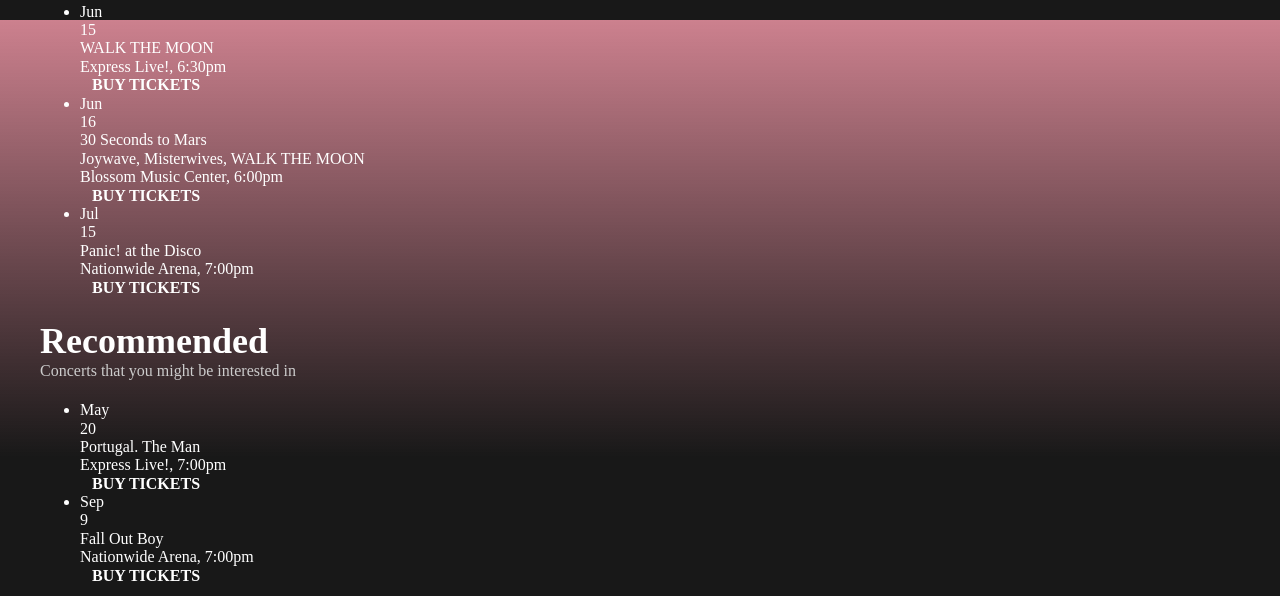
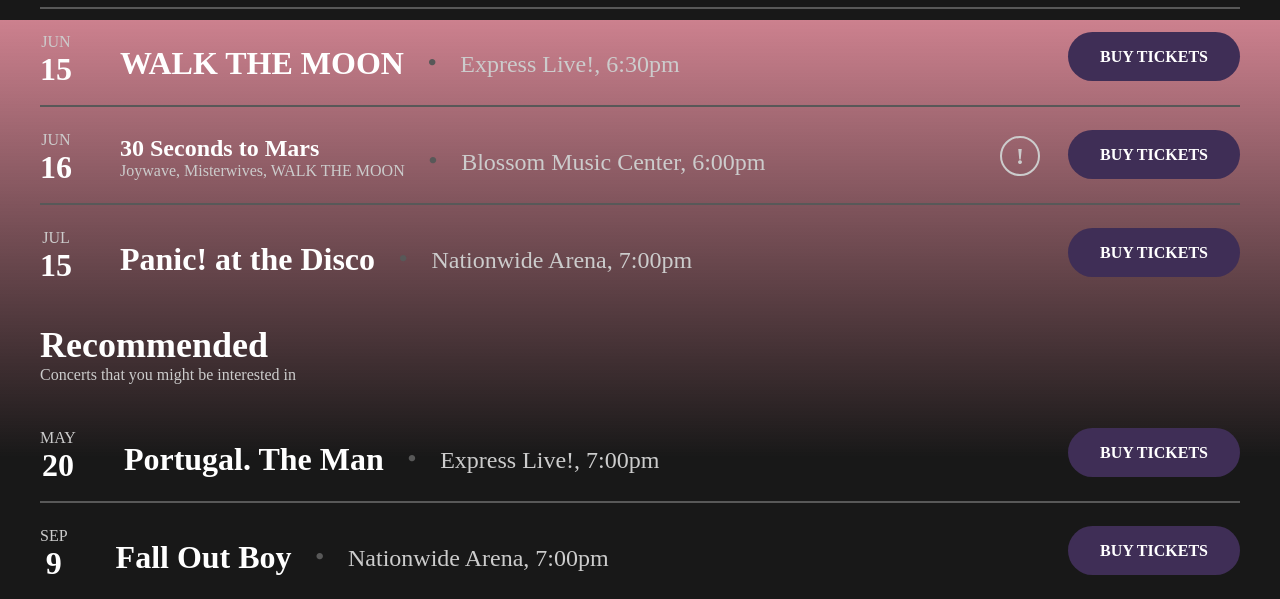
Before and after one commit to MatthewConrad/artist-events, a plain HTML site: page index.html in a window 1280 px wide. Shown: the part 780-1379 px from the top of the page. Drawn offline with Linux system fonts and the light colour scheme; a web font is replaced by a local one.

Commit message:
Adding styling for the event list. Added warning button (but it still needs the tooltip).

```diff
--- a/css/main.css
+++ b/css/main.css
@@ -1,27 +1,28 @@
-html, body{
-    width:100vw;
-    height:100vh;
+html,
+body {
+    width: 100vw;
+    height: 100vh;
 }
 
 body {
     color: #fff;
-    font-family:'Muli';
+    font-family: 'Muli';
     background: linear-gradient(180deg, rgba(154, 3, 30, 0.5) 0%, #181818 54.7%);
     background-repeat: no-repeat;
     background-attachment: fixed;
 }
 
-.background{
-    width:100vw;
+.background {
+    width: 100vw;
     height: 100vh;
 }
 
-.content-wrapper{
+.content-wrapper {
     width: 1200px;
     margin: 0 auto;
 }
 
-.header-btn{
+.header-btn {
     font-weight: 600;
     margin: 0 12px;
 
@@ -38,39 +39,62 @@
     padding: 12px;
 }
 
-.btn__flat {
+.btn-flat {
     color: #ccc;
+}
+
+.btn-primary {
+    background-color: #3F2E56;
+    border-radius: 48px;
+    line-height: 16px;
+    padding: 16px 32px;
+}
+
+.btn-warning {
+    display: inline-block;
+    position: relative;
+    top: 4px;
+    width: 36px;
+    height: 36px;
+
+    font-size: 24px;
+    line-height: 36px;
+    text-align: center;
+
+    border-radius: 24px;
+    border: 2px solid #ccc;
+    padding: 0;
 }
 
 header {
     width: 100%;
-    height:72px;
+    height: 72px;
     background-color: rgba(5, 5, 5, .2);
 }
 
-.user-info{
+.user-info {
     float: left;
 }
 
-.user-info__picture{
+.user-info__picture {
     float: left;
     margin: 12px 0;
     height: 48px;
     width: 48px;
-    border-radius:48px;
+    border-radius: 48px;
     background-color: #ccc;
 }
 
-.user-info__text{
+.user-info__text {
     float: left;
     padding: 16px;
 }
 
-.user-info__name{
-    font-weight:700;
+.user-info__name {
+    font-weight: 700;
 }
 
-.user-info__location{
+.user-info__location {
     font-weight: 400;
     color: #ccc;
 }
@@ -79,73 +103,161 @@
     float: right;
 }
 
-.actions > .header-btn{
+.actions>.header-btn {
     float: left;
     line-height: 72px;
 }
 
 section {
-    width:100%;
-    margin-top:24px;
+    width: 100%;
+    margin-top: 24px;
 }
 
-section:first-of-type{
-    margin-top:48px;
+section:first-of-type {
+    margin-top: 48px;
 }
 
-.section-heading{
-    display:inline-block;
-    width:100%;
+.section-heading {
+    display: inline-block;
+    width: 100%;
 }
 
-.section-heading + *{
-    clear:both;
+.section-heading+* {
+    clear: both;
 }
 
-.section-heading__title{
-    float:left;
+.section-heading__title {
+    float: left;
     font-size: 36px;
     font-weight: 900;
 }
 
-.section-heading__subtitle{
-    clear:both;
-    float:left;
+.section-heading__subtitle {
+    clear: both;
+    float: left;
     font-weight: 400;
     color: #ccc;
 }
 
-.section-heading > .btn {
+.section-heading>.btn {
     float: right;
 }
 
-.artist-list{
+.artist-list {
     display: flex;
     flex-flow: row wrap;
     justify-content: flex-start;
     align-content: flex-start;
 
-    margin-top:24px;
+    margin-top: 24px;
 }
 
-.artist{
-    margin-right:24px;
-    margin-bottom:24px;
+.artist {
+    margin-right: 24px;
+    margin-bottom: 24px;
 }
 
-.artist-image{
+.artist-image {
     width: 144px;
     height: 144px;
     background-color: #ccc;
-    box-shadow: 0px 8px 24px rgba(0,0,0,0.12);
+    box-shadow: 0px 8px 24px rgba(0, 0, 0, 0.12);
 }
 
-.artist-name{
-    padding-top:12px;
+.artist-name {
+    padding-top: 12px;
 
     font-weight: 600px;
     text-align: center;
 
     color: #ccc;
+}
+
+.events-list {
+    list-style: none;
+    padding: 0;
+}
+
+.event {
+    width: 100%;
+    height: 96px;
+    border-bottom: 2px solid #585858;
+}
+
+.event:last-of-type{
+    border: none;
+}
+
+.event:hover{
+    background-color: #202020;
+}
+
+.event-date {
+    float: left;
+    text-align: center;
+    margin-right: 48px;
+    padding-top: 24px;
+}
+
+.event-date__month {
+    color: #ccc;
+    text-transform: uppercase;
+}
+
+.event-date__day {
+    font-size: 32px;
+    font-weight: 900;
+}
+
+.event-info {}
+
+.event-info__name {
+    float: left;
+    font-size: 32px;
+    font-weight: 900;
+    padding-top: 36px;
+}
+
+.event-info__name::after {
+    content: "\2022";
+    color: #585858;
+    font-size: 24px;
+    margin: 0 24px;
+    position: relative;
+    top: -4px;
+}
+
+.event-info__headliner {
+    float: left;
+    font-size: 24px;
+    margin-top: -8px;
+}
+
+.event-info__supporting {
+    float: left;
+    clear: left;
+    font-size: 16px;
+    font-weight: 500;
+    color: #ccc;
+}
+
+.event-info__location {
+    float: left;
+    padding-top: 42px;
+    font-size: 24px;
+    color: #ccc;
 
 }
+
+.event-buttons {
+    float: right;
+    line-height: 96px;
+}
+
+.event-buttons > * {
+    margin: 0 12px;
+}
+
+.event-buttons > *:last-of-type {
+    margin: 0 0 0 12px;
+}
--- a/index.html
+++ b/index.html
@@ -30,7 +30,7 @@
 				<section id="artists">
 					<div class="section-heading">
 						<div class="section-heading__title">Your Artists</div>
-						<a href="#" class="btn btn__flat">Manage on Spotify</a>
+						<a href="#" class="btn btn-flat">Manage on Spotify</a>
 					</div>
 					<div class="artist-list">
 						<div class="artist">
@@ -95,7 +95,7 @@
 								<div class="event-info__location">Newport Music Hall, 7:00pm</div>
 							</div>
 							<div class="event-buttons">
-								<a href="#" class="btn btn__primary">Buy Tickets</a>
+								<a href="#" class="btn btn-primary">Buy Tickets</a>
 							</div>
 						</li>
 						<li class="event">
@@ -108,7 +108,7 @@
 								<div class="event-info__location">Express Live!, 6:30pm</div>
 							</div>
 							<div class="event-buttons">
-								<a href="#" class="btn btn__primary">Buy Tickets</a>
+								<a href="#" class="btn btn-primary">Buy Tickets</a>
 							</div>
 						</li>
 						<li class="event">
@@ -124,7 +124,8 @@
 								<div class="event-info__location">Blossom Music Center, 6:00pm</div>
 							</div>
 							<div class="event-buttons">
-								<a href="#" class="btn btn__primary">Buy Tickets</a>
+								<a href="#" class="btn btn-flat btn-warning">!</a>
+								<a href="#" class="btn btn-primary">Buy Tickets</a>
 							</div>
 						</li>
 						<li class="event">
@@ -137,7 +138,7 @@
 								<div class="event-info__location">Nationwide Arena, 7:00pm</div>
 							</div>
 							<div class="event-buttons">
-								<a href="#" class="btn btn__primary">Buy Tickets</a>
+								<a href="#" class="btn btn-primary">Buy Tickets</a>
 							</div>
 						</li>
 					</ul>
@@ -158,7 +159,7 @@
 								<div class="event-info__location">Express Live!, 7:00pm</div>
 							</div>
 							<div class="event-buttons">
-								<a href="#" class="btn btn__primary">Buy Tickets</a>
+								<a href="#" class="btn btn-primary">Buy Tickets</a>
 							</div>
 						</li>
 						<li class="event">
@@ -171,7 +172,7 @@
 								<div class="event-info__location">Nationwide Arena, 7:00pm</div>
 							</div>
 							<div class="event-buttons">
-								<a href="#" class="btn btn__primary">Buy Tickets</a>
+								<a href="#" class="btn btn-primary">Buy Tickets</a>
 							</div>
 						</li>
 					</ul>
```
